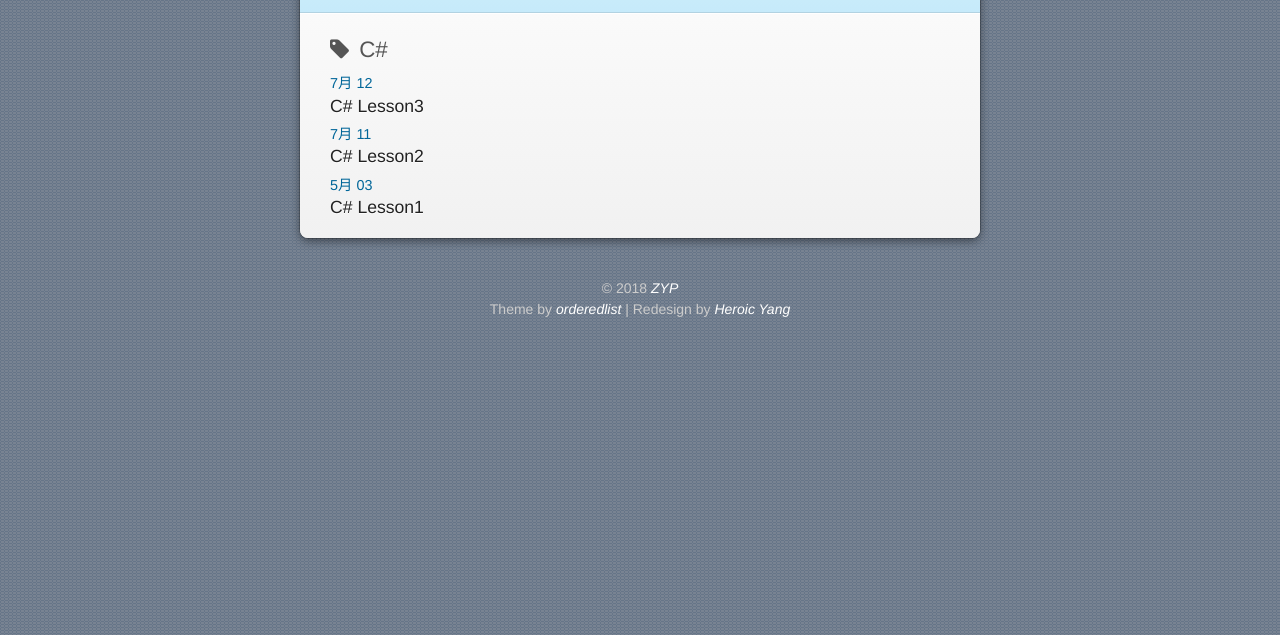
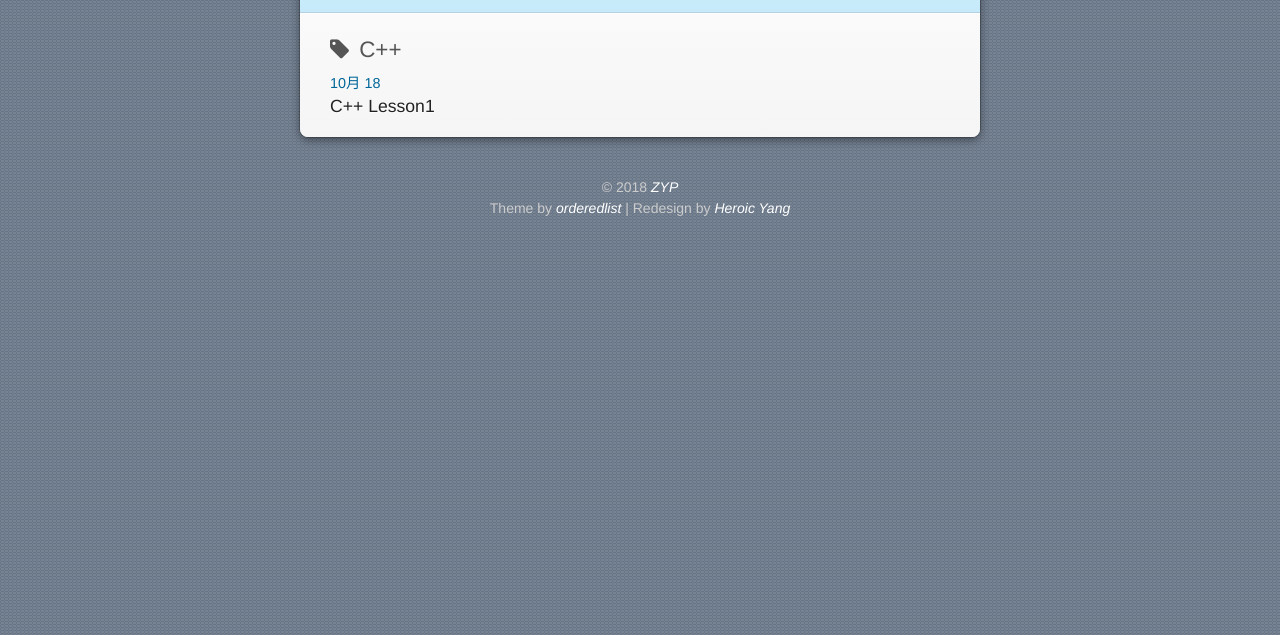
Before and after one commit to ZYP1997/ZYP1997.github.io, a plain HTML site: page tags/C/index.html in a window 1280 px wide. Shown: the part 165-800 px from the top of the page. Drawn offline with nearby package versions, Linux system fonts and the light colour scheme; a web font is replaced by a local one.

Commit message:
Site updated: 2018-10-20 00:58:46

```diff
--- a/atom.xml
+++ b/atom.xml
@@ -6,7 +6,7 @@
   <link href="/atom.xml" rel="self"/>
 
   <link href="https://zypsola.com/"/>
-  <updated>2018-10-19T16:50:46.092Z</updated>
+  <updated>2018-10-19T16:58:37.739Z</updated>
   <id>https://zypsola.com/</id>
 
   <author>
@@ -21,7 +21,7 @@
     <link href="https://zypsola.com/2018/10/18/C++Primer1/"/>
     <id>https://zypsola.com/2018/10/18/C++Primer1/</id>
     <published>2018-10-18T13:03:10.000Z</published>
-    <updated>2018-10-19T16:50:46.092Z</updated>
+    <updated>2018-10-19T16:58:37.739Z</updated>
 
     <content type="html"><![CDATA[<h1 id="第一章-快速入门"><a href="#第一章-快速入门" class="headerlink" title="第一章 快速入门"></a>第一章 快速入门</h1><a id="more"></a><ol><li><p>标准库定义了 4 个 IO 对象。<br>处理输入时使用命名为 cin（读作 see-in）的 istream 类型对象。这个对象也称为<strong>标准输入</strong>。处理输出时使用命名为 cout（读作 see-out）的 ostream 类型对象，这个对象也称为<strong>标准输出</strong>。标准库还定义了另外两个 ostream 对象，分别命名为 cerr 和 clog（分别读作“see-err”和“see-log”）。cerr 对象又叫作<strong>标准错误</strong>，通常用来输出警告和错误信息给程序的使用者。而 clog 对象用于产生程序执行的一般信息。 一般情况下，系统将这些对象与执行程序的窗口联系起来。这样，当我们从 cin 读入时，数据从执行程序的窗口读入，当写到 cin、cerr 或 clog 时，输出写至同一窗口。运行程序时，大部分操作系统都提供了重定向输入或输出流的方法。利用重定向可以将这些流与所选择的文件联系起来。 </p></li><li><p><strong>输出操作符</strong>（&lt;&lt; 操作符）<br>每个输出操作符实例都接受两个操作数：左操作数必须是 ostream 对象；右操作数是要输出的值。操作符将其右操作数写到作为其左操作数的 ostream 对象。C++ 中，每个表达式都会产生一个结果，通常是将操作符作用到其操作数所产生的值。当操作符是输出操作符时，结果是左操作数的值。也就是说，输出操作返回的值是输出流本身。 </p></li><li><p>endl 是一个特殊值，称为操纵符，将它写入输出流时，具有输出换行的效果，并刷新与设备相关联的缓冲区。通过刷新缓冲区，用户可立即看到写入到流中的输出。 </p></li><li><p><strong>输入操作符</strong>（&gt;&gt; 操作符）<br>行为与输出操作符相似。它接受一个 istream 对象作为其左操作数，接受一个对象作为其右操作数，它从 istream 操作数读取数据并保存到右操作数中。像输出操作符一样，输入操作符返回其左操作数作为结果。</p></li><li><p><strong>关于注释</strong><br>C++ 中有单行注释和成对注释两种类型的注释。单行注释以双斜线（//）开头，行中处于双斜线右边的内容是注释，被编译器忽略。 另一种定界符，注释对（/* */），是从 C 语言继承过来的。这种注释以“/*”开头，以“*/”结尾。编译器把落入注释对“/**/”之间的内容作为注释。</p></li><li><p><strong>注释对不可嵌套</strong><br>当注释掉程序的一大部分时，似乎最简单的办法就是在要临时忽略的区域前后放一个注释对。问题是如果那段代码已经有了注释对，那么新插入的注释对将提前终止。临时忽略一段代码更好的方法，是用编辑器在要忽略的每一行代码前面插入单行注释。这样，你就无需担心要注释的代码是否已包含注释对。 </p></li></ol>]]></content>
 
@@ -31,6 +31,8 @@
 
     </summary>
 
+
+      <category term="C++" scheme="https://zypsola.com/tags/C/"/>
 
   </entry>
 
--- a/tags/C/index.html
+++ b/tags/C/index.html
@@ -4,7 +4,7 @@
   <meta charset="utf-8">
   <meta http-equiv="X-UA-Compatible" content="chrome=1">
 
-  <title>标签: C# | 空之境界</title>
+  <title>标签: C++ | 空之境界</title>
   <meta name="viewport" content="width=device-width, initial-scale=1, maximum-scale=1, user-scalable=no">
 
     <meta name="author" content="ZYP">
@@ -58,7 +58,7 @@
     <div class="content">
 
 
-<h2 class="archives-title tag"><span>C#</span></h2>
+<h2 class="archives-title tag"><span>C++</span></h2>
 
 
 
@@ -74,48 +74,14 @@
 
     <article class="post">
   <header>
-    <a href="/2018/07/12/C-Lesson3/">
-  <time datetime="2018-07-12T09:53:10.000Z">
-    7月 12
+    <a href="/2018/10/18/C++Primer1/">
+  <time datetime="2018-10-18T13:03:10.000Z">
+    10月 18
   </time>
 </a>
 
 
-    <h1 class="title"><a href="/2018/07/12/C-Lesson3/">C# Lesson3</a></h1>
-
-
-  </header>
-</article>
-
-
-
-    <article class="post">
-  <header>
-    <a href="/2018/07/11/C-Lesson2/">
-  <time datetime="2018-07-11T12:11:22.000Z">
-    7月 11
-  </time>
-</a>
-
-
-    <h1 class="title"><a href="/2018/07/11/C-Lesson2/">C# Lesson2</a></h1>
-
-
-  </header>
-</article>
-
-
-
-    <article class="post">
-  <header>
-    <a href="/2018/05/03/C-Lesson1/">
-  <time datetime="2018-05-03T14:57:06.000Z">
-    5月 03
-  </time>
-</a>
-
-
-    <h1 class="title"><a href="/2018/05/03/C-Lesson1/">C# Lesson1</a></h1>
+    <h1 class="title"><a href="/2018/10/18/C++Primer1/">C++ Lesson1</a></h1>
 
 
   </header>
```
Also changed, not shown: 2018/10/18/C++Primer1/index.html (+6 -1 lines).
